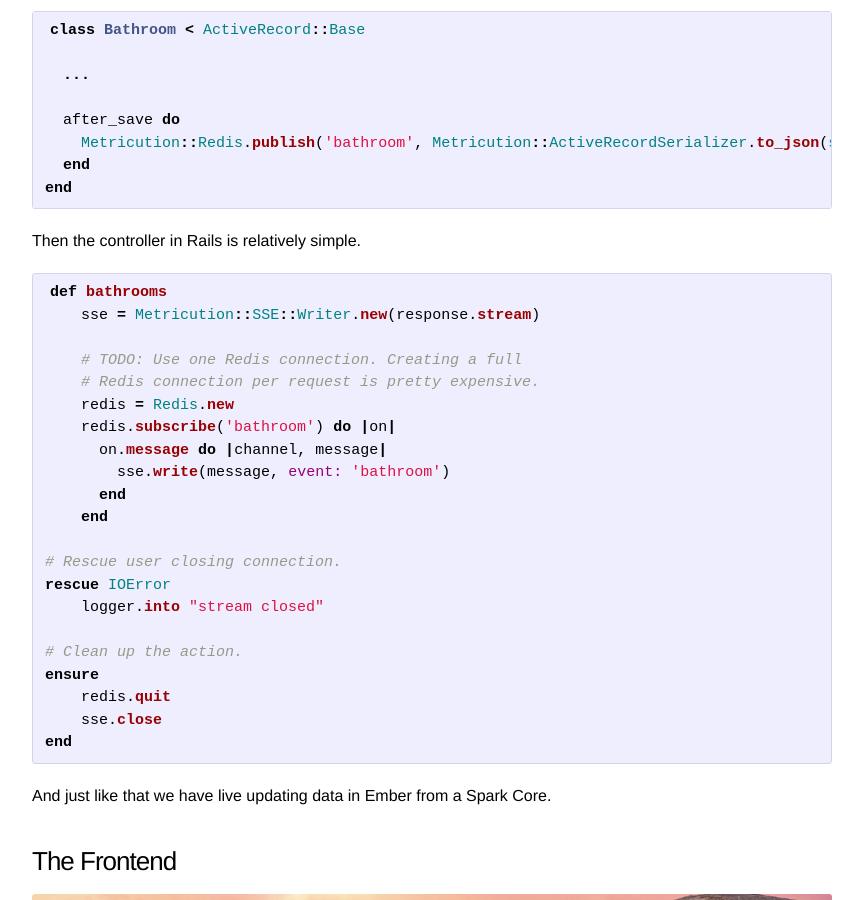
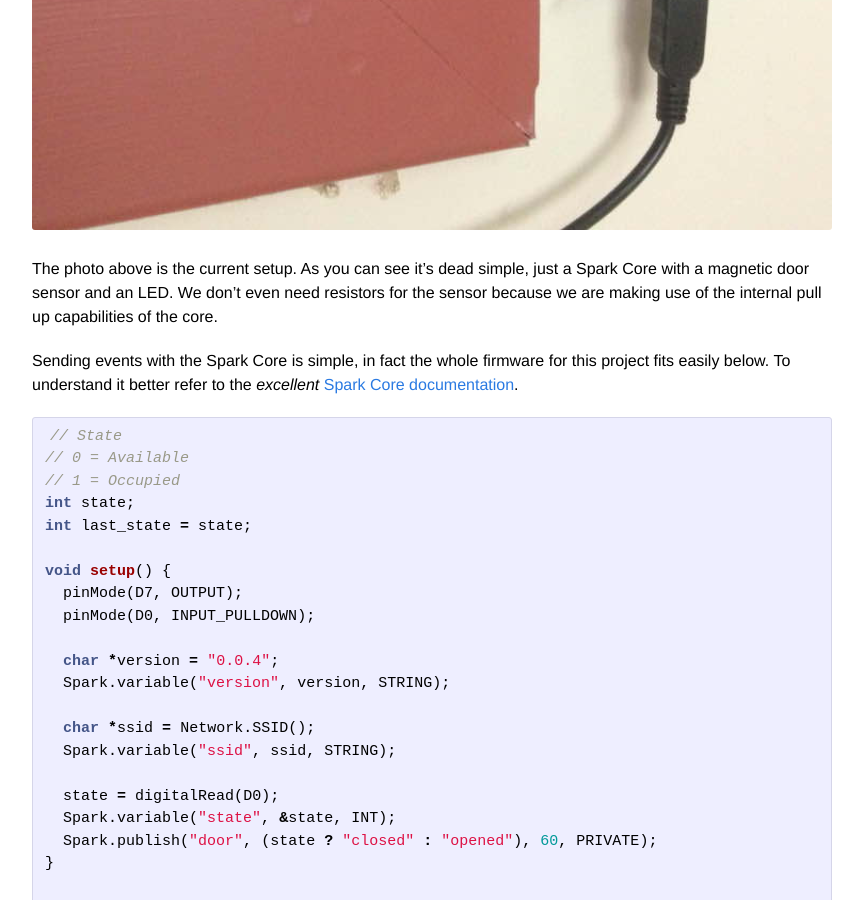
Before and after one commit to Americastestkitchen/Americastestkitchen.github.io, a Jekyll site: the page built from _posts/2014-06-15-bathroom-status.markdown, in a window 1280 px wide and 900 px high, scrolled down 2319 px. Shown: the whole window, without its empty margins (208-1071 px from the left). Built offline with Jekyll 4.4.1, drawn with Linux system fonts in a browser that asks for light colours; some of the changed text lies outside the part shown.

Commit message:
Making the magic happen.

```diff
--- a/_posts/2014-06-15-bathroom-status.markdown
+++ b/_posts/2014-06-15-bathroom-status.markdown
@@ -2,11 +2,16 @@
 layout: post
 title:  "Bathroom Status"
 author: Nathan Lilienthal
+github: nixpulvis
 date:   2014-06-15 23:15:00
 categories: rails embedded
 ---
 
 Going to the bathroom is something we all do on a daily basis. At ATK we have shared single person unisex bathrooms, which makes finding an open bathroom difficult at times. It's by no means the largest problem that needs solving, but it was a problem that involved a hardware solution, thus capturing my personal interest.
+
+![Office View](/images/bathroom_status_view.png)
+
+This is the view from my work area, as you can see it's very easy to tell when it's safe to run to the bathroom now, thanks to our bathroom status monitor.
 
 To tackle this problem I opted for the following technologies.
 
@@ -27,6 +32,10 @@
 ### The Spark Core
 
 The Spark Core is a very cool little device. It's very small yet has an on-board WiFi module. This makes it perfect for inter-office status reporting. The WiFi in our building reaches pretty much 100% of the space, so it's a simple way to send data to and from a server. This allows for the status hardware to communicate directly with the webserver. Solutions involving other forms of radio communication need a dedicated hardware for receiving messages and forwarding them to the webserver.
+
+![The device](/images/bathroom_status_hardware.jpg)
+
+The photo above is the current setup. As you can see it's dead simple, just a Spark Core with a magnetic door sensor and an LED. We don't even need resistors for the sensor because we are making use of the internal pull up capabilities of the core.
 
 Sending events with the Spark Core is simple, in fact the whole firmware for this project fits easily below. To understand it better refer to the *excellent* [Spark Core documentation](http://docs.spark.io).
 
```
Also changed, not shown: other parts of _posts/2014-06-15-bathroom-status.markdown (+0 -4 lines), images/bathroom_status_hardware.jpg (added).
